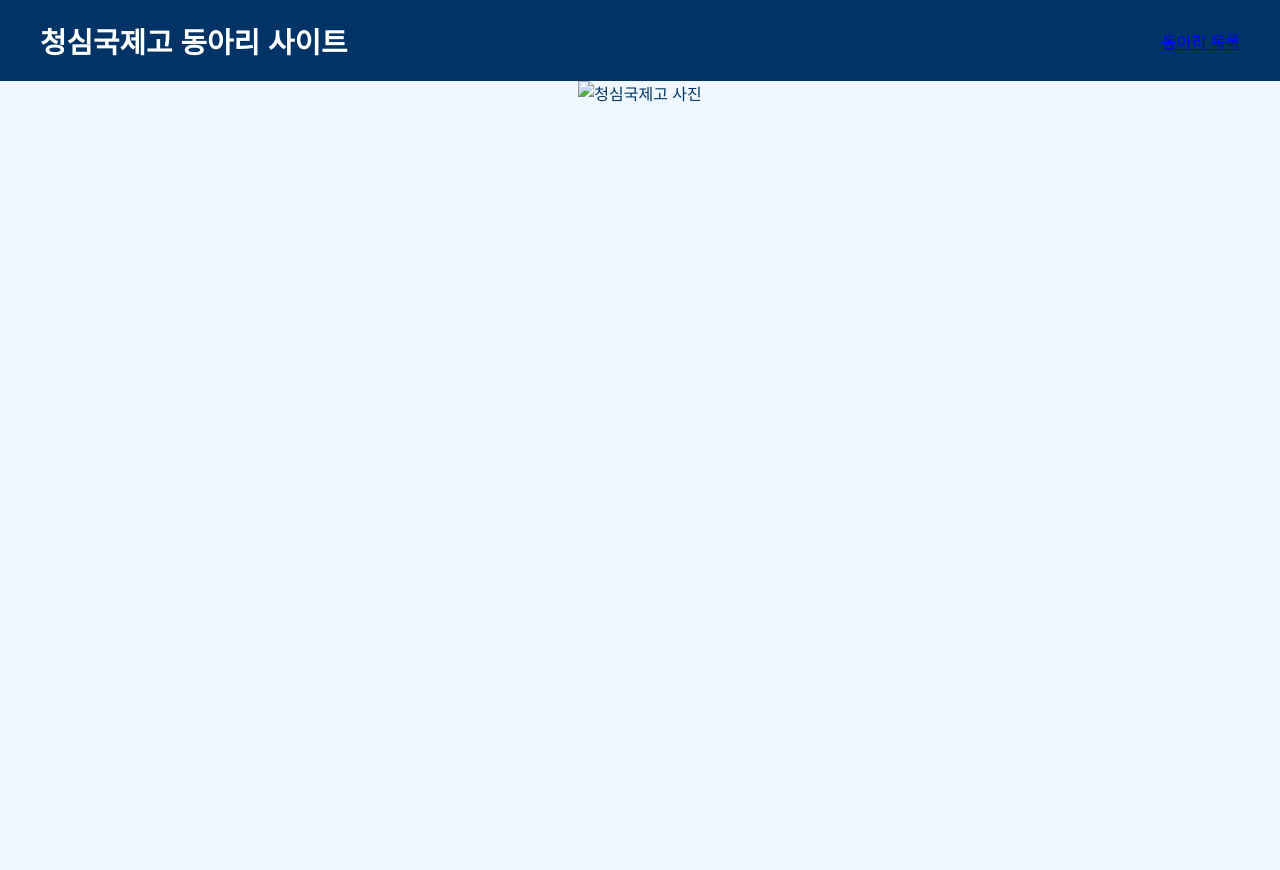
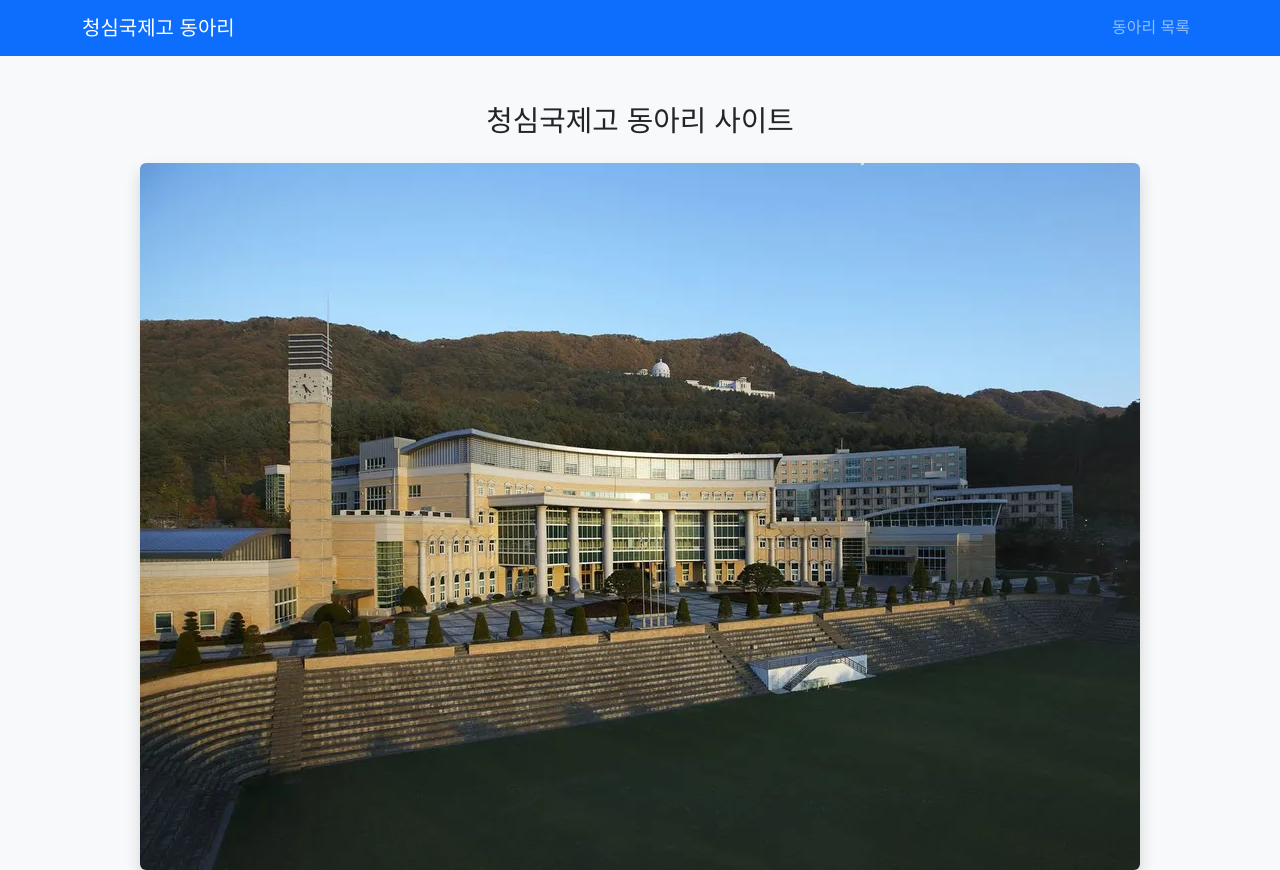
Before and after one commit to csia19/csia19.github.io, a plain HTML site: page index.html in a window 1280 px wide. Before the commit the page ends 800 px from the top, so only its background shows below. Drawn offline with nearby package versions, Linux system fonts and the light colour scheme.

Commit message:
Update index.html

```diff
--- a/index.html
+++ b/index.html
@@ -5,17 +5,29 @@
     <meta charset="UTF-8">
     <meta name="viewport" content="width=device-width, initial-scale=1.0">
     <title>청심국제고 동아리 사이트</title>
+    <link rel="stylesheet" href="https://cdn.jsdelivr.net/npm/bootstrap@5.3.0/dist/css/bootstrap.min.css">
     <link rel="stylesheet" href="styles.css">
 </head>
-<body>
-    <header>
-        <h1>청심국제고 동아리 사이트</h1>
-        <nav>
-            <a href="clubs.html" class="club-link">동아리 목록</a>
-        </nav>
-    </header>
-    <main>
-        <img src="images/csia.jpg" alt="청심국제고 사진" class="main-image">
-    </main>
+<body class="bg-light text-dark">
+    <nav class="navbar navbar-expand-lg navbar-dark bg-primary">
+        <div class="container">
+            <a class="navbar-brand" href="#">청심국제고 동아리</a>
+            <button class="navbar-toggler" type="button" data-bs-toggle="collapse" data-bs-target="#navbarNav">
+                <span class="navbar-toggler-icon"></span>
+            </button>
+            <div class="collapse navbar-collapse" id="navbarNav">
+                <ul class="navbar-nav ms-auto">
+                    <li class="nav-item">
+                        <a class="nav-link" href="clubs.html">동아리 목록</a>
+                    </li>
+                </ul>
+            </div>
+        </div>
+    </nav>
+    <div class="container mt-5 text-center">
+        <h1 class="mb-4">청심국제고 동아리 사이트</h1>
+        <img src="csia.jpg" alt="청심국제고 사진" class="img-fluid rounded shadow">
+    </div>
+    <script src="https://cdn.jsdelivr.net/npm/bootstrap@5.3.0/dist/js/bootstrap.bundle.min.js"></script>
 </body>
 </html>
```
